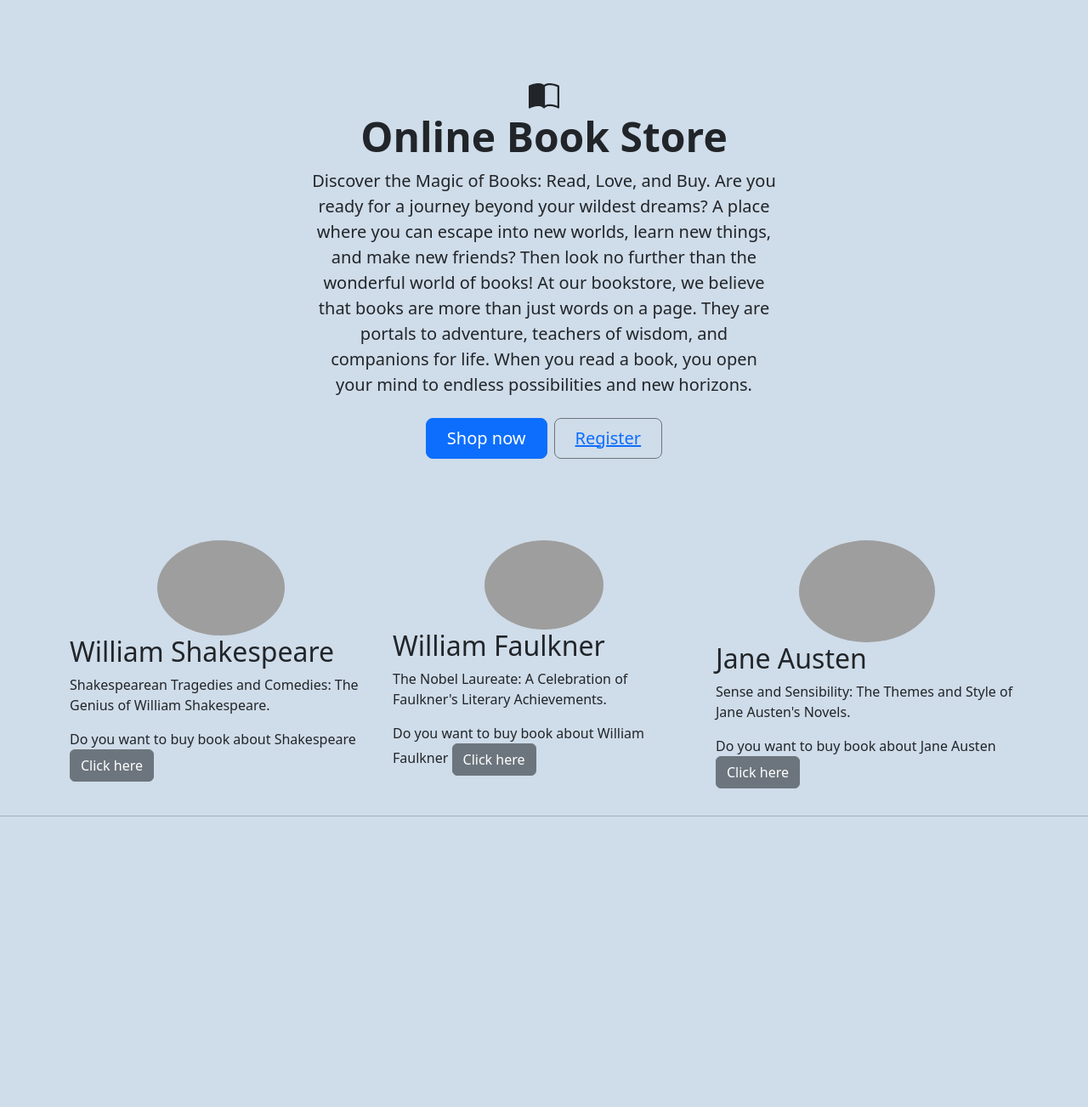
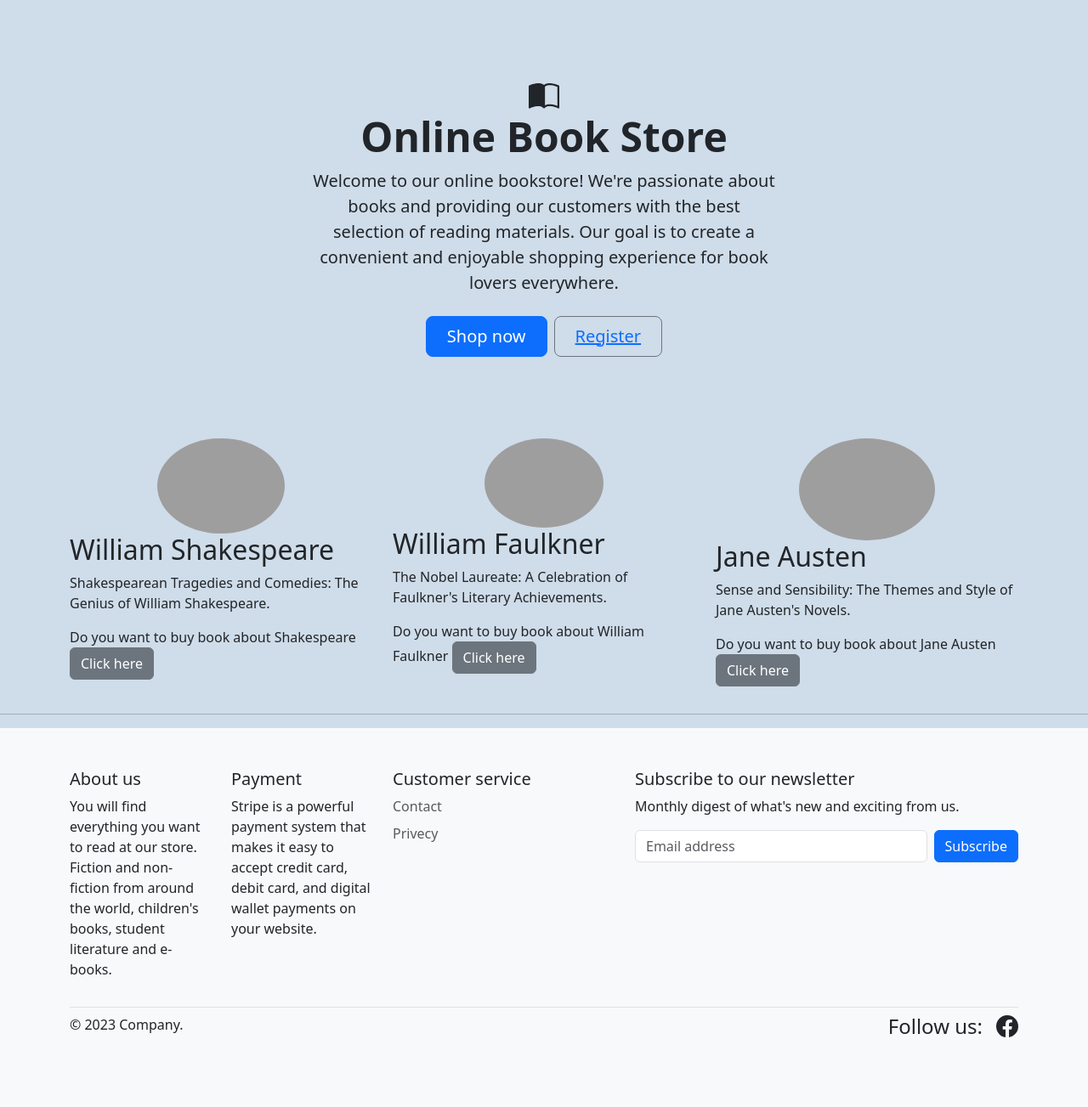
Before and after one commit to mamuzaan/Portfolio_MS5_Bookstore, a Django app: page / in a window 1280 px wide. Shown: the part 118-1421 px from the top of the page at 85% size. Before the commit the page ends 1079 px from the top, so only its background shows below. Run offline with Django 3.2, Linux system fonts and the light colour scheme; some libraries are stand-ins or nearby versions; grey boxes are pictures that could not be loaded.

Commit message:
Added main page footer content and update home page heading content

```diff
--- a/store/templates/store/index.html
+++ b/store/templates/store/index.html
@@ -19,10 +19,9 @@
                   </svg>
                 <h1 class="display-5 fw-bold">Online Book Store</h1>
                 <div class="col-lg-6 mx-auto">
-                  <p class="lead mb-4">Discover the Magic of Books: Read, Love, and Buy. Are you ready for a journey beyond your wildest dreams?
-                    A place where you can escape into new worlds, learn new things, and make new friends? Then look no further than the wonderful
-                    world of books! At our bookstore, we believe that books are more than just words on a page. They are portals to adventure,
-                    teachers of wisdom, and companions for life. When you read a book, you open your mind to endless possibilities and new horizons.
+                  <p class="lead mb-4">Welcome to our online bookstore! We're passionate about books and providing our customers
+                    with the best selection of reading materials. Our goal is to create a convenient and enjoyable shopping experience
+                    for book lovers everywhere.
                     </p>
                   <div class="d-grid gap-2 d-sm-flex justify-content-sm-center">
                     <div class="btn btn-primary btn-lg px-4 gap-3">Shop now</div>
--- a/templates/base.html
+++ b/templates/base.html
@@ -113,6 +113,53 @@
     {% block content %}
     {% endblock %}
 
+    <div class="container-fluid bg-light text-dark">
+      <footer class="py-5 container">
+        <div class="row">
+          <div class="col-6 col-md-2 mb-3">
+            <h5>About us</h5>
+            <p>You will find everything you want to read at our store. Fiction and non-fiction from around the world,
+              children's books, student literature and e-books.</p>
+          </div>
+
+          <div class="col-6 col-md-2 mb-3">
+            <h5>Payment</h5>
+            <p>Stripe is a powerful payment system that makes it easy to accept credit card, debit card, and digital
+              wallet payments on your website.</p>
+          </div>
+
+          <div class="col-6 col-md-2 mb-3">
+            <h5>Customer service</h5>
+            <ul class="nav flex-column">
+              <li class="nav-item mb-2"><a href="#" class="nav-link p-0 text-muted">Contact</a></li>
+              <li class="nav-item mb-2"><a href="#" class="nav-link p-0 text-muted">Privecy</a></li>
+            </ul>
+          </div>
+
+          <div class="col-md-5 offset-md-1 mb-3">
+            <form>
+              <h5>Subscribe to our newsletter</h5>
+              <p>Monthly digest of what's new and exciting from us.</p>
+              <div class="d-flex flex-column flex-sm-row w-100 gap-2">
+                <label for="newsletter1" class="visually-hidden">Email address</label>
+                <input id="newsletter1" type="text" class="form-control" placeholder="Email address">
+                <button class="btn btn-primary" type="button">Subscribe</button>
+              </div>
+            </form>
+          </div>
+        </div>
+
+        <div class="d-flex flex-column flex-sm-row justify-content-between py-2 border-top">
+          <p>&copy; 2023 Company.</p>
+          <ul class="list-unstyled d-flex">
+            <h4>Follow us: </h4>
+            <li class="ms-3"><a class="link-dark" href="#"><svg xmlns="http://www.w3.org/2000/svg" width="26" height="26" fill="currentColor" class="bi bi-facebook" viewBox="0 0 16 16">
+              <path d="M16 8.049c0-4.446-3.582-8.05-8-8.05C3.58 0-.002 3.603-.002 8.05c0 4.017 2.926 7.347 6.75 7.951v-5.625h-2.03V8.05H6.75V6.275c0-2.017 1.195-3.131 3.022-3.131.876 0 1.791.157 1.791.157v1.98h-1.009c-.993 0-1.303.621-1.303 1.258v1.51h2.218l-.354 2.326H9.25V16c3.824-.604 6.75-3.934 6.75-7.951z"/>
+            </svg> </a></li>
+          </ul>
+        </div>
+      </footer>
+    </div>
     {% block postloadjs %}
     {% endblock %}
 
```
